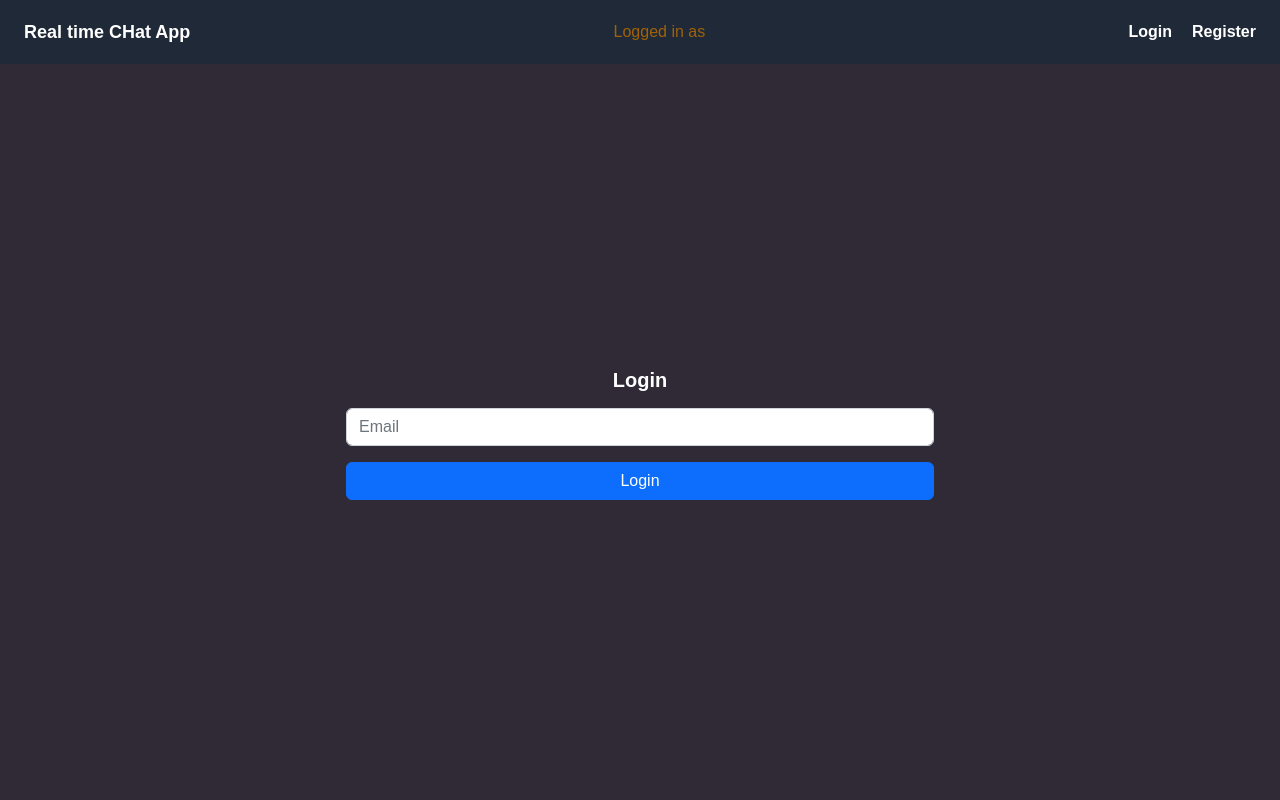
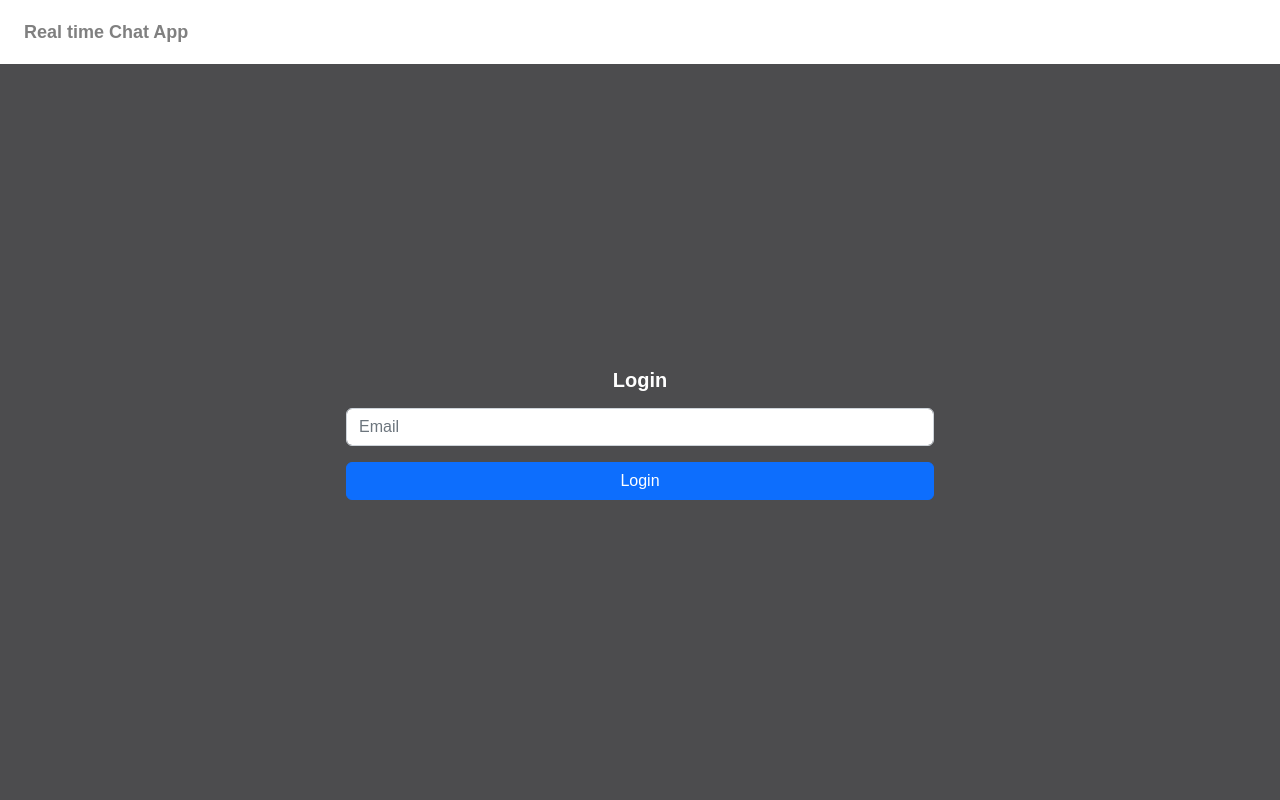
Before and after one commit to Taufiqul7756/Real-time-chat-app, a React (Vite) app in the folder client/: page / in a window 1280 px wide. Shown: the top 800 px of the page. Built offline with nearby package versions, Linux system fonts and the light colour scheme; no server answers.

Commit message:
css and unnecessary code removed

```diff
--- a/client/src/components/Chat/Notifications.jsx
+++ b/client/src/components/Chat/Notifications.jsx
@@ -32,18 +32,19 @@ const Notifications = () => {
   });
 
   return (
-    <div className="notifications">
+    <div className="notifications flex justify-center gap-3">
       <div className="notification-icon" onClick={() => setIsOpen(!isOpen)}>
         <svg
           xmlns="http://www.w3.org/2000/svg"
           width="20"
           height="20"
-          fill="currentColor"
-          className="bi bi-chat-left-fill cursor-pointer"
+          fill="#808080"
+          className="bi bi-bell-fill cursor-pointer"
           viewBox="0 0 16 16"
         >
-          <path d="M2 0a2 2 0 0 0-2 2v12.793a.5.5 0 0 0 .854.353l2.853-2.853A1 1 0 0 1 4.414 12H14a2 2 0 0 0 2-2V2a2 2 0 0 0-2-2H2z" />
+          <path d="M8 16a2 2 0 0 0 2-2H6a2 2 0 0 0 2 2m.995-14.901a1 1 0 1 0-1.99 0A5 5 0 0 0 3 6c0 1.098-.5 6-2 7h14c-1.5-1-2-5.902-2-7 0-2.42-1.72-4.44-4.005-4.901" />
         </svg>
+
         {unreadNotifications?.length === 0 ? null : (
           <span className="notification-count">
             <span>{unreadNotifications?.length}</span>
@@ -88,6 +89,13 @@ const Notifications = () => {
             })}
         </div>
       ) : null}
+
+      {/* <div>
+        <span className="text-yellow-700 font-bold">
+          {" "}
+          {user?.first_name} {user?.last_name}
+        </span>
+      </div> */}
     </div>
   );
 };
--- a/client/src/components/Chat/UserChat.jsx
+++ b/client/src/components/Chat/UserChat.jsx
@@ -74,7 +74,9 @@ const UserChat = ({ chat, user }) => {
         </div>
         <div
           className={
-            thisUserNotifications?.length > 0 ? "this-user-notifications" : ""
+            thisUserNotifications?.length > 0
+              ? "flex items-center justify-center bg-blue-600 h-4 w-4 text-white text-sm font-bold rounded-full"
+              : ""
           }
         >
           {thisUserNotifications?.length > 0
--- a/client/src/components/NavBar.jsx
+++ b/client/src/components/NavBar.jsx
@@ -7,17 +7,17 @@ const NavBar = () => {
   const { user, logoutUser } = useContext(AuthContext);
 
   return (
-    <nav className="bg-gray-800 mb-4 h-16">
+    <nav className="bg-[#ffffff] mb-4 h-16">
       <div className="container mx-auto flex items-center justify-between h-full px-4">
         <h2>
-          <Link to="/" className="text-white text-lg font-bold">
-            Real time CHat App
+          <Link to="/" className="text-[#808080] text-lg font-bold">
+            Real time Chat App
           </Link>
         </h2>
 
-        <span className="text-yellow-700">
+        <span className="text-green-500 font-bold">
           {" "}
-          Logged in as {user?.first_name} {user?.last_name}
+          {user?.first_name} {user?.last_name}
         </span>
 
         <div className="">
@@ -28,7 +28,7 @@ const NavBar = () => {
                 <Link
                   onClick={() => logoutUser()}
                   to="/login"
-                  className="text-white text-md font-bold"
+                  className="text-[#808080] text-md font-bold"
                 >
                   Logout
                 </Link>
--- a/client/src/index.css
+++ b/client/src/index.css
@@ -7,7 +7,7 @@
 body {
   color: white;
   font-family: "Nunito", sans-serif;
-  background: rgb(48, 42, 55);
+  background: rgb(76, 76, 78);
 }
 
 /* All users */
@@ -68,7 +68,7 @@ body {
 }
 
 .messages-box {
-  height: 85vh;
+  height: 75vh;
 }
 
 /* Chat Header */
@@ -166,7 +166,7 @@ body {
   font-size: 14px;
   margin: 1rem 0;
   padding-bottom: 0.2rem;
-  border-bottom: 1px solid rgb(207, 207, 207);
+  border-bottom: 1px solid rgb(32, 29, 29);
   display: flex;
   flex-direction: column;
   cursor: pointer;
@@ -185,24 +185,24 @@ body {
 
 .notification-count {
   display: flex;
-  background: #00bd9b;
-  height: 25px;
-  width: 25px;
+  background: #4043c7;
+  height: 15px;
+  width: 15px;
   font-size: 14px;
   font-weight: 700;
   border-radius: 50%;
   align-items: center;
   justify-content: center;
   position: absolute;
-  top: -10px;
-  right: -15px;
+  top: -8px;
+  right: -6px;
 }
 
 .this-user-notifications {
   display: flex;
-  background: #00bd9b;
-  height: 20px;
-  width: 20px;
+  background: #4043c7;
+  height: 18px;
+  width: 18px;
   font-size: 12px;
   font-weight: 700;
   border-radius: 50%;
```
